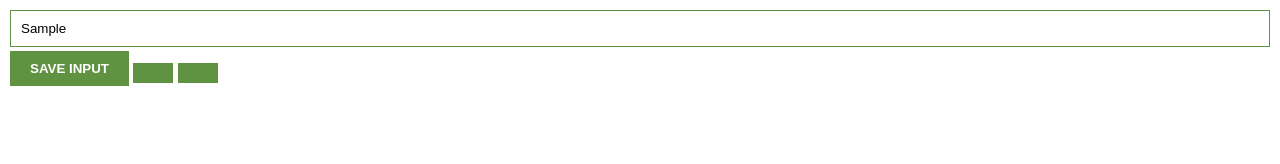
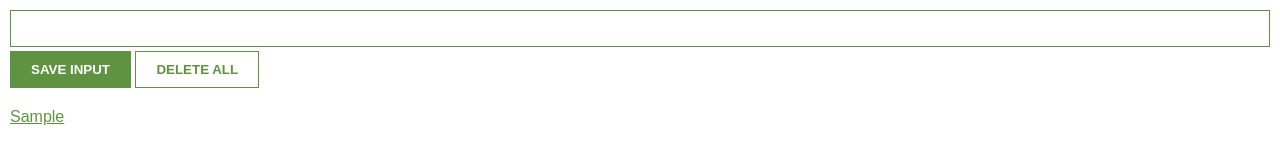
Before and after one commit to tavberidze/scrimba-frontend, a browser extension: page Module_03/chrome-extension/index.html in a window 1280 px wide. Both pictures are taken after typing "Sample" into the empty fields and a click on the button "SAVE INPUT". Drawn offline with Linux system fonts and the light colour scheme.

Commit message:
fixed save and delete buttons

```diff
--- a/Module_03/chrome-extension/index.css
+++ b/Module_03/chrome-extension/index.css
@@ -17,8 +17,13 @@ button {
     background: #5f9341;
     color: white;
     padding: 10px 20px;
-    border: none;
+    border: 1px solid #5f9341;
     font-weight: bold;
+}
+
+#delete-btn {
+    background: white;
+    color: #5f9341;
 }
 
 ul {
--- a/Module_03/chrome-extension/index.html
+++ b/Module_03/chrome-extension/index.html
@@ -9,11 +9,11 @@
     <title>Lead Tracker</title>
 </head>
 <body>
-    <input type="text" id="">
-    <button>SAVE INPUT</button>
-    <button></button>
-    <button></button>
-    <p></p>
+    <input type="text" id="input-el">
+    <button id="save-btn">SAVE INPUT</button>
+    <button id="delete-btn">DELETE ALL</button>
+    <ul id="ul-el">
+    </ul>
     <script defer src="/index.js"></script>
 </body>
 </html>
--- a/Module_03/chrome-extension/index.js
+++ b/Module_03/chrome-extension/index.js
@@ -0,0 +1,43 @@
+// need an empty array to hold my input links
+// const variables for input element and unordered list element
+// event listeners for save and delete buttons
+// render function which will display <li> with <a> link inside ulElement / refactor to use a parameter
+// need to save inputs to localStorage for page refresh reasons it saves only strings so i have to stringify my array first and then JSON.parse it back to array to display as intended
+// i will need an if statement for this and to check which parameter to render
+
+let leadsArr = []
+const inputEl = document.querySelector('#input-el')
+const saveBtn = document.querySelector('#save-btn')
+const deleteBtn = document.querySelector('#delete-btn')
+const ulEL = document.querySelector('#ul-el')
+const localStorageData = JSON.parse(localStorage.getItem('leadsArr'))
+
+if (localStorageData) {
+    leadsArr = localStorageData
+    render(leadsArr)
+}
+
+function render(leads) {
+    let listItem = ''
+    for (let i = 0; i < leads.length; i++) {
+        listItem += `
+        <li>
+        <a target ='_blank' href='${leads[i]}'>${leads[i]}</a>
+        </li>
+        `
+    }
+    ulEL.innerHTML = listItem
+}
+
+saveBtn.addEventListener('click', function() {
+    leadsArr.push(inputEl.value)
+    inputEl.value = ''
+    localStorage.setItem('leadsArr', JSON.stringify(leadsArr))
+    render(leadsArr)
+})
+
+deleteBtn.addEventListener('dblclick', function() {
+    localStorage.clear()
+    leadsArr = []
+    render(leads)
+})
```
